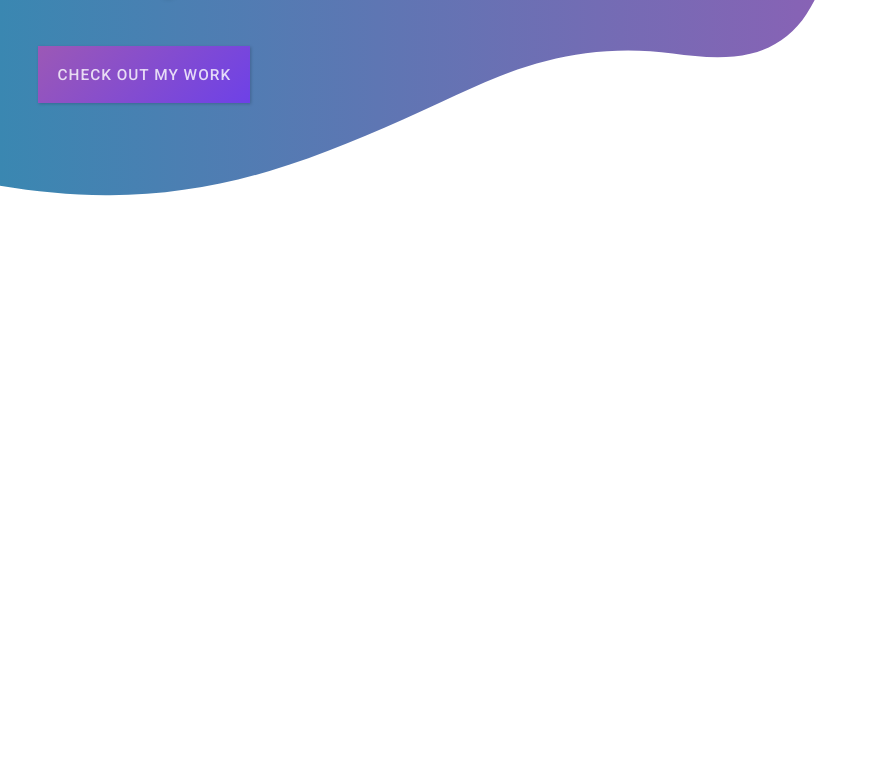
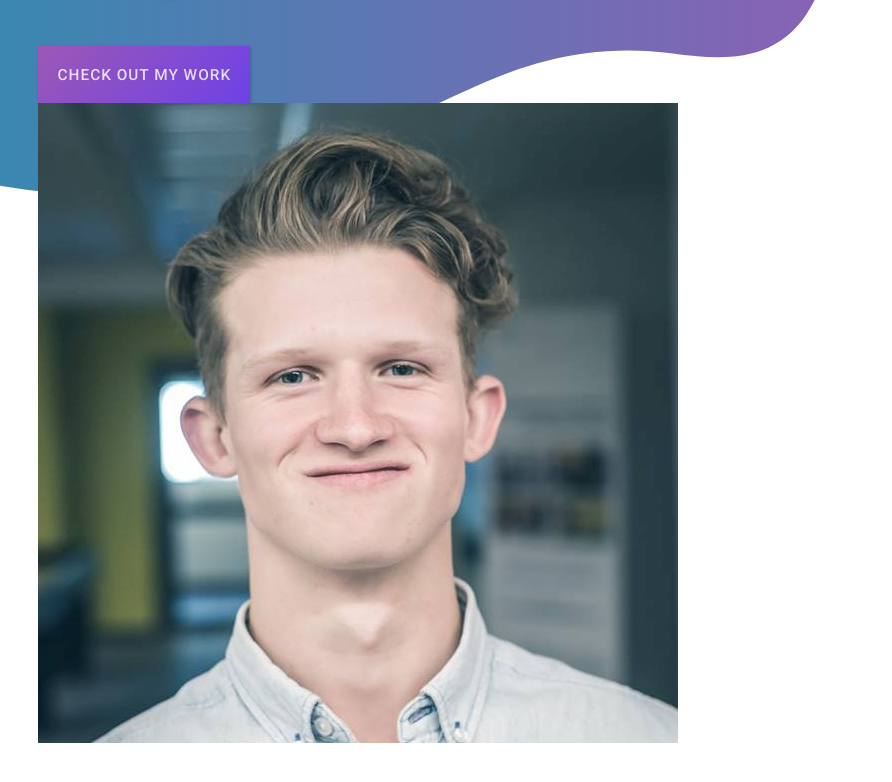
Before and after one commit to fjoboy/fabianjohnsen-portfolio, a plain HTML site: page public/index.html in a window 1280 px wide. Shown: the part 408-1190 px from the top of the page, without its empty margins (0-892 px from the left). Before the commit the page ends 800 px from the top, so only its background shows below. Drawn offline with Linux system fonts and the light colour scheme.

Commit message:
testing main section

```diff
--- a/public/css/style.css
+++ b/public/css/style.css
@@ -13,6 +13,7 @@
 
 html{
     font: 1.2em/1.6em 'Roboto Condensed', sans-serif;
+    overflow-x: hidden;
 }
 
 
--- a/public/index.html
+++ b/public/index.html
@@ -4,7 +4,7 @@
     <meta charset="UTF-8">
     <meta name="viewport" content="width=device-width, initial-scale=1.0">
     <meta http-equiv="X-UA-Compatible" content="ie=edge">
-    <title>Responsive design</title>
+    <title>Fjohnsen Portfolio</title>
 
     <script src="./script/reader.js" type="text/javascript" defer></script>
 
@@ -47,7 +47,11 @@
 
     </header>
     <main>
-
+        <section id="skills">
+            <article>
+                <img src="media/img/portait-square.jpg"/>
+            </article>
+        </section>
     </main>
 
     <!-- Header animation - vantajs.com-->
```
Also changed, not shown: public/media/img/portait-square.jpg (added).
